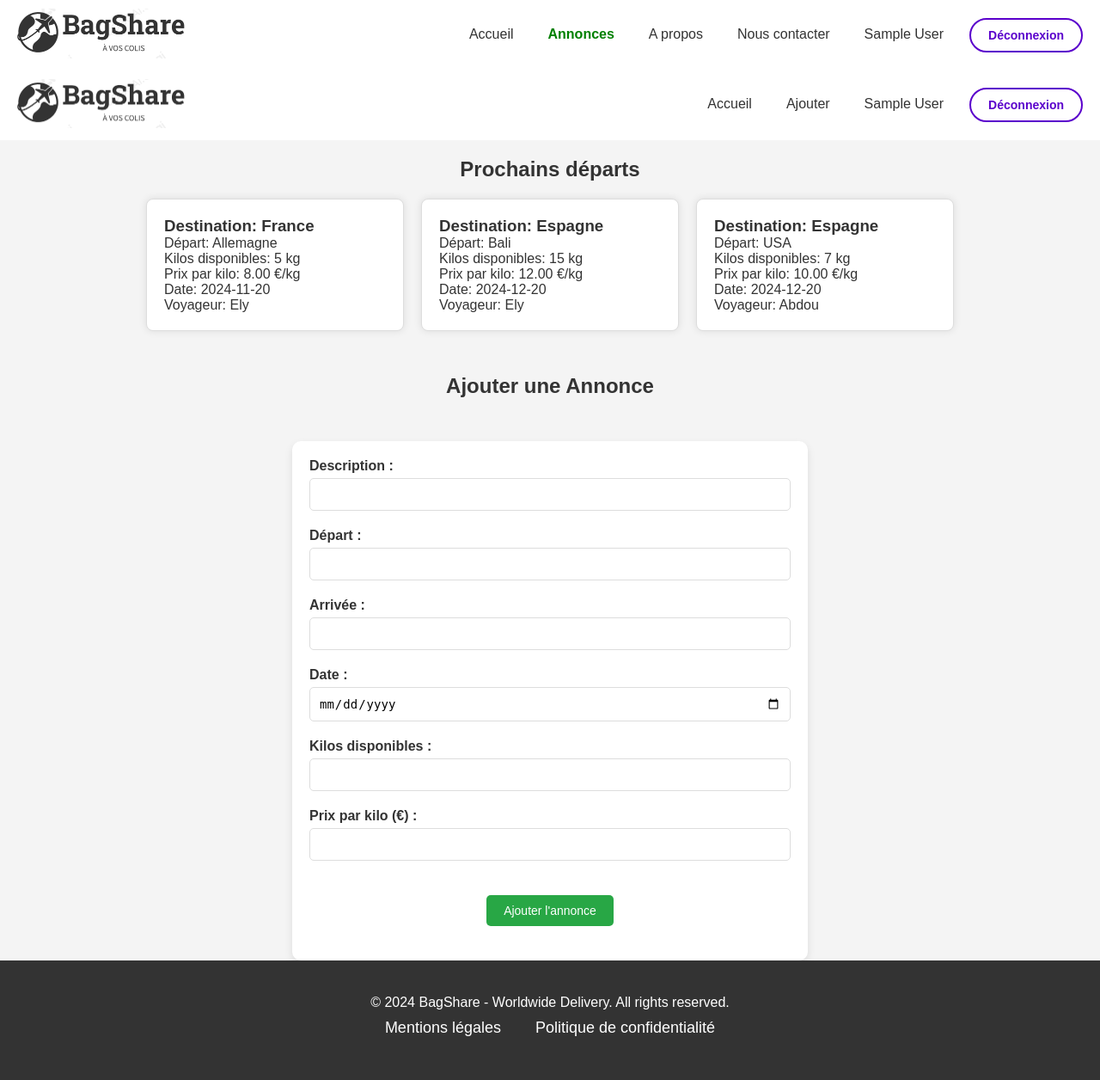
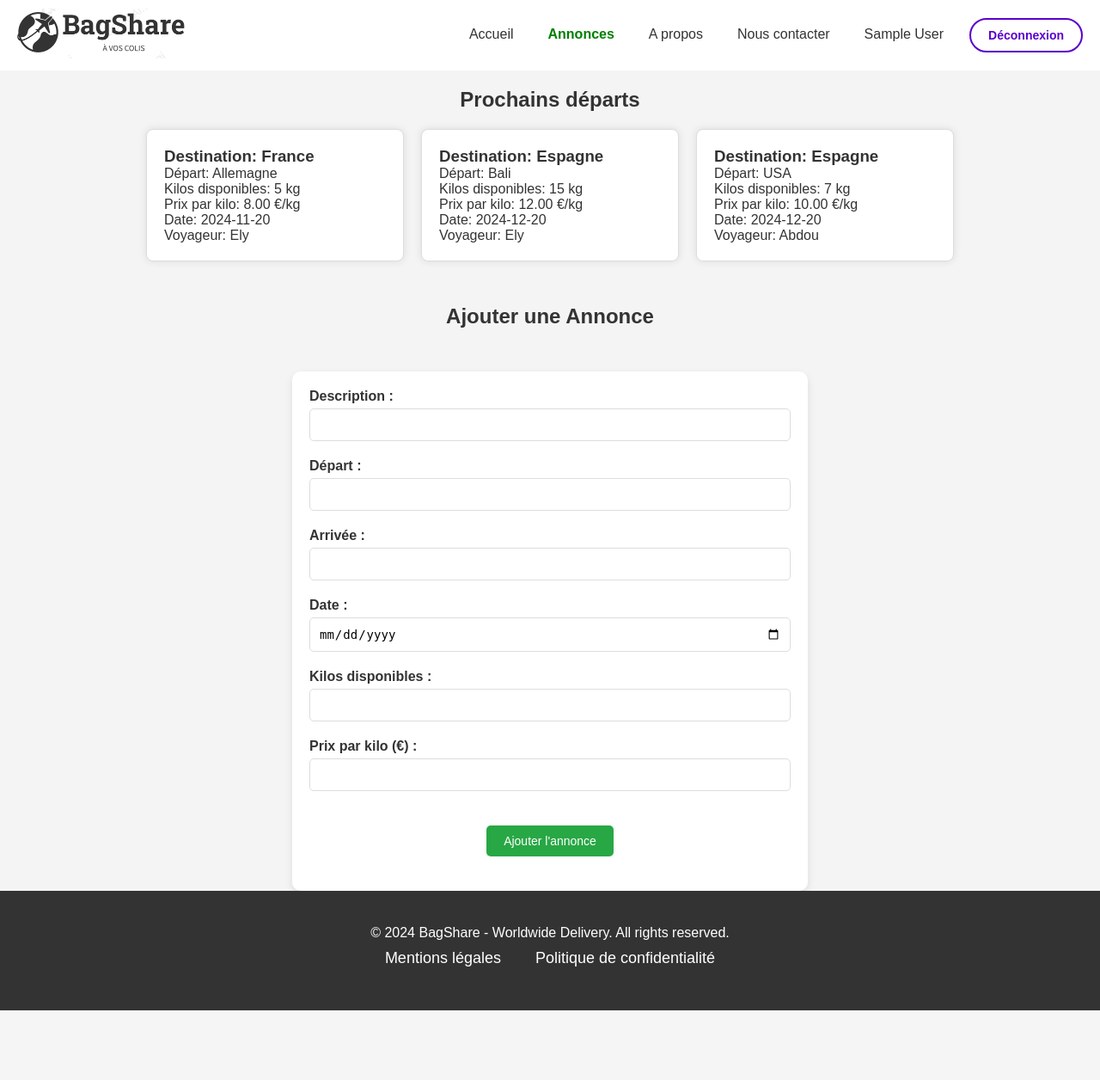
Before and after one commit to Abdou-SYLLA/BagShare, a PHP site: page /src/views/annonce.php in a window 1280 px wide. Shown: the whole page at 86% size. After the commit the page ends 1175 px from the top, so only its background shows below. Run offline with PHP 8.4, Linux system fonts and the light colour scheme; the visitor is signed in with stand-in values (Sample User, id 1); data comes from the database, SQL or seed files in the repository.

Commit message:
corection doublure header dans annonce view

```diff
--- a/src/views/annonce.php
+++ b/src/views/annonce.php
@@ -20,27 +20,6 @@
 <?php include 'header.php'; ?>
 
 <div class="content-container">
-    <!-- Header pour la section Annonces -->
-    <header>
-
-        <div class="logo">
-            <img src="../../public/data/images/logo2.png" alt="BagShare"> <!-- Chemin absolu ou relatif -->
-        </div>
-        <nav>
-            <a href="../../public/index.php">Accueil</a> <!-- Chemin absolu ou relatif -->
-            <?php
-            if (isset($_SESSION['user'])) {
-                echo "<a href=\"#ajouterAnnonce\">Ajouter</a>";
-                // Si l'utilisateur est connecté, afficher son nom et un bouton de déconnexion
-                echo "<a href='#'>" . htmlspecialchars($_SESSION['nom']) . "</a>";
-                echo "<a href='/bagshare/src/controllers/disconnect.php' class=\"btn-secondary\">Déconnexion</a>";
-            } else {
-                echo "<a href='/bagshare/src/views/connexion.php' class=\"btn-secondary\">Connexion</a>";
-            }
-            ?>
-        </nav>
-    </header>
-
     <!-- Section pour afficher les annonces sous forme de cartes -->
     <section class="annonces">
         <h2 class="section-title">Prochains départs</h2> <!-- Titre en h2 centré -->
```
